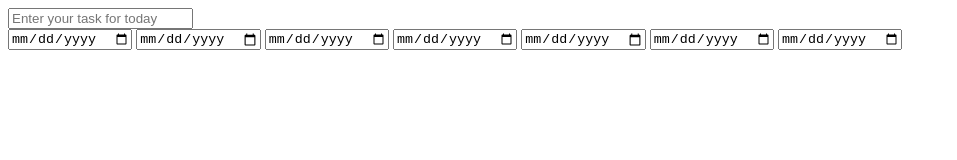
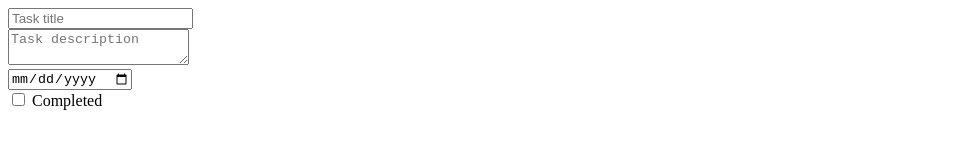
Before and after one commit to omidafifi/node-learning-steps, a plain HTML site: page bootcamp-todo-project/index.html in a window 1280 px wide. Shown: the whole page, without its empty margins (0-957 px from the left). Drawn offline with Linux system fonts and the light colour scheme.

Commit message:
add basic HTML structure and click event for days section

```diff
--- a/bootcamp-todo-project/index.html
+++ b/bootcamp-todo-project/index.html
@@ -6,18 +6,29 @@
   <title>Todolist-App</title>
 </head>
 <body>
+  <!-- Title -->
   <div id="toDoList">
-            <input type="text" placeholder="Enter your task for today">
+    <input type="text" id="taskTitle" placeholder="Task title">
   </div>
-           <div class="days">
-            <input type="date" name="Saturday" id="1">
-            <input type="date" name="Sunday" id="2">
-            <input type="date" name="Monday" id="3">
-            <input type="date" name="Tuesday" id="4">
-            <input type="date" name="Wednesday" id="5">
-            <input type="date" name="Thursday" id="6">
-            <input type="date" name="Friday" id="7">
+
+  <!-- Description -->
+  <div>
+    <textarea id="taskDescription" placeholder="Task description"></textarea>
   </div>
+
+  <!-- Date -->
+  <div id="days">
+    <input type="date" id="taskDate">
+  </div>
+
+<!-- Completed  -->
+  <div>
+    <label>
+      <input type="checkbox" id="taskCompleted">
+      Completed
+    </label>
+  </div>
+
   <script src="./toDoList.js"></script>
 </body>
 </html>
--- a/bootcamp-todo-project/toDoList.js
+++ b/bootcamp-todo-project/toDoList.js
@@ -1,2 +1,13 @@
-const getInformation = "todays task";
-const daysTask = [""];
+
+const getInformation = document.getElementById("toDoList");
+console.log(getInformation);
+
+const daysTask = document.getElementById("days");
+console.log(daysTask);
+
+
+const handler = () => {
+  console.log("Clicked on days div");
+};
+
+daysTask.addEventListener("click", handler);
```
Lines whose indentation alone changed are shown as unchanged.
